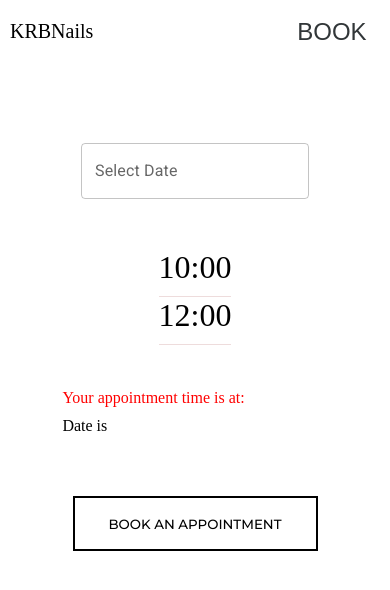
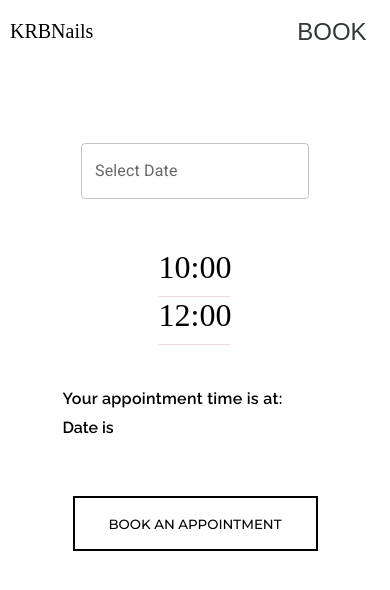
Before and after one commit to o897/krbnails-frontend, a React (Vite) app: page /date in a window 390 px wide. Shown: the top 590 px of the page. Built offline with nearby package versions, Linux system fonts and the light colour scheme; a web font is replaced by a local one.

Commit message:
date page font update css

```diff
--- a/src/components/AppointmentDate.jsx
+++ b/src/components/AppointmentDate.jsx
@@ -50,7 +50,7 @@ const AppointmentDate = () => {
           Your appointment time is at: {appointmentTime}
         </div>
         <div className="date__confirmation">
-            Date is {appointmentDate ? appointmentDate.toString(): ''}
+            Date is {appointmentDate ? appointmentDate.toString().slice(0 , 16): ''}
         </div>
 
         <button className="hero__bookbtn">
--- a/src/index.css
+++ b/src/index.css
@@ -706,12 +706,18 @@
     }
 
     .time__confirmation {
-      color : red;
+      font-weight: 600;
+
       margin-bottom: 10px;
       padding-left: 10vw;
+      letter-spacing: .3px;
+      font-family: "Raleway", sans-serif;
     }
     .date__confirmation {
       padding-left: 10vw;
+      font-family: "Raleway", sans-serif;
+      font-weight: 600;
+
 
     }
 
```
